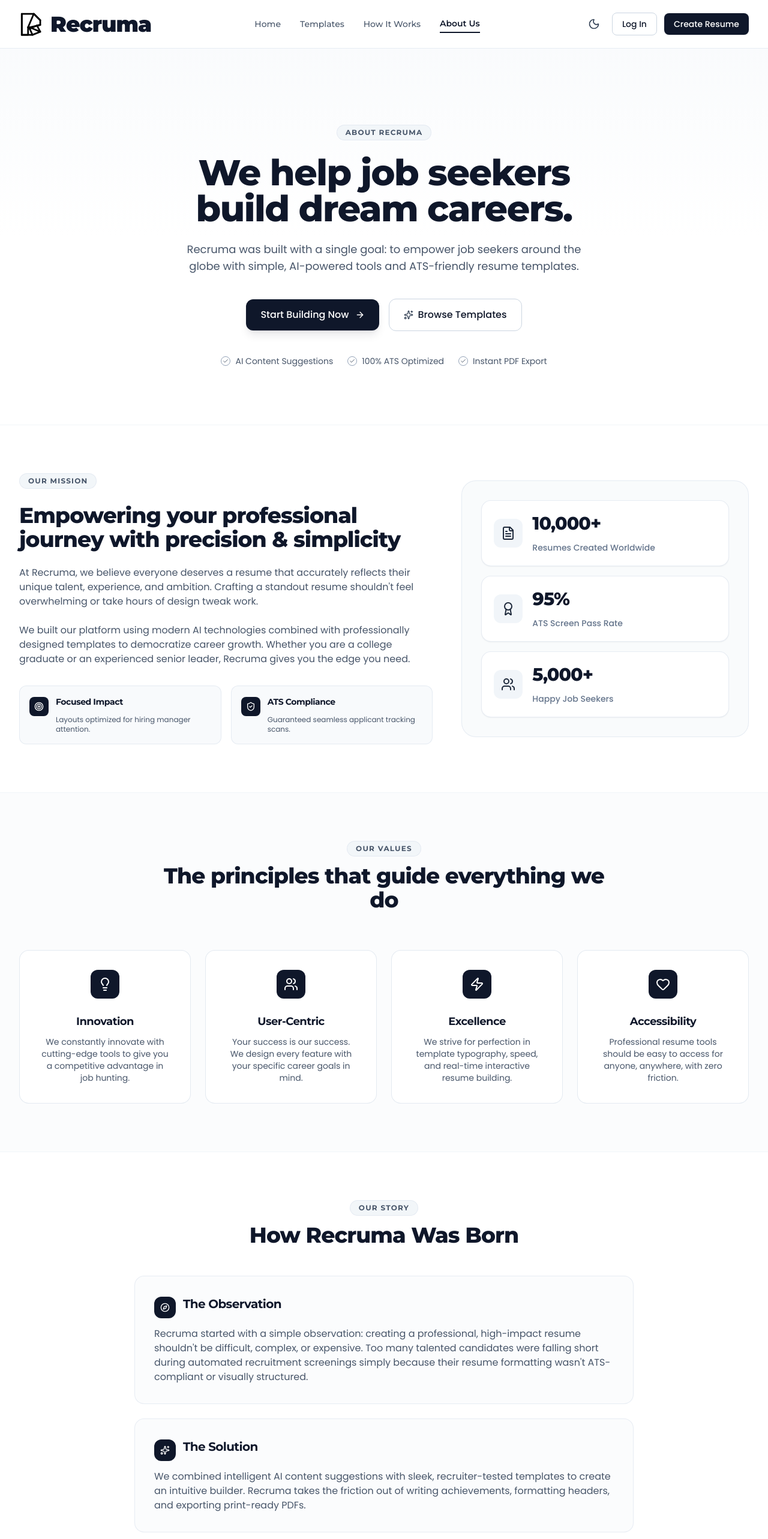
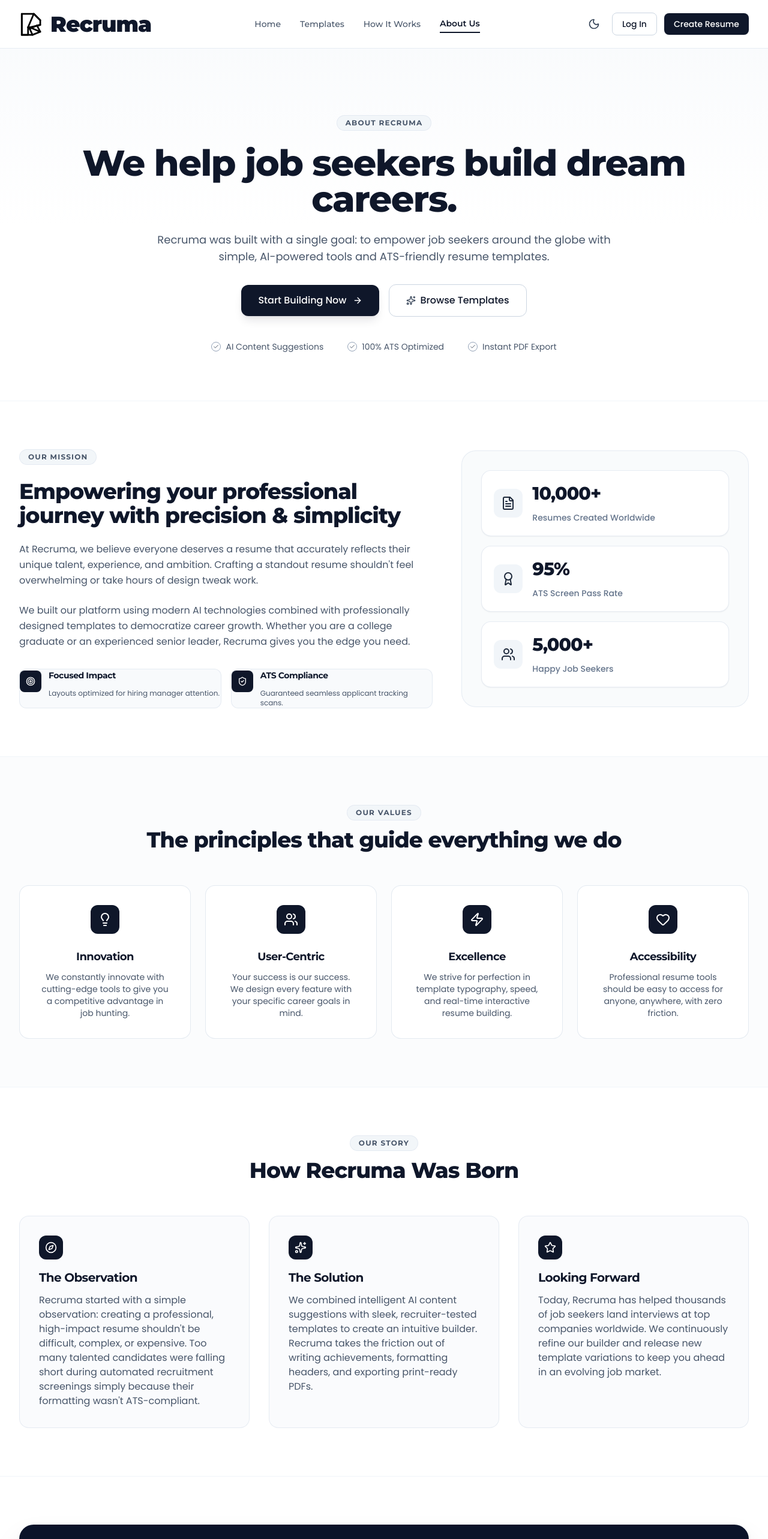
Before and after one commit to KhawajaIdrees/Recruma, a Next.js app: page /about in a window 1280 px wide. Shown: the top 2566 px of the page at 60% size. Built offline with nearby package versions, Linux system fonts and the light colour scheme.

Commit message:
blank space s=fixed on about us page

```diff
--- a/src/app/about/page.tsx
+++ b/src/app/about/page.tsx
@@ -29,10 +29,10 @@
         {/* ---------------------------------------------------- */}
         {/* HERO SECTION */}
         {/* ---------------------------------------------------- */}
-        <section className="relative pt-24 pb-16 sm:pt-32 sm:pb-24 overflow-hidden bg-gradient-to-b from-slate-50/80 via-white to-white border-b border-slate-100">
+        <section className="relative pt-20 pb-16 sm:pt-28 sm:pb-20 overflow-hidden bg-gradient-to-b from-slate-50/80 via-white to-white border-b border-slate-100">
 
           {/* Decorative background glow */}
-          <div className="absolute top-1/4 left-1/2 -translate-x-1/2 w-96 h-96 bg-blue-100/40 rounded-full blur-3xl -z-10 pointer-events-none" />
+          <div className="absolute top-1/4 left-1/2 -translate-x-1/2 w-[600px] h-[600px] bg-blue-100/40 rounded-full blur-3xl -z-10 pointer-events-none" />
 
           {/* Dotted Grid Pattern in Top Right */}
           <div className="absolute top-8 right-12 grid grid-cols-6 gap-2 opacity-20 -z-10 hidden sm:grid">
@@ -41,8 +41,8 @@
             ))}
           </div>
 
-          <div className="max-w-7xl mx-auto px-4 sm:px-6 lg:px-8">
-            <div className="text-center max-w-3xl mx-auto space-y-6">
+          <div className="w-full max-w-7xl mx-auto px-4 sm:px-6 lg:px-8">
+            <div className="text-center max-w-4xl lg:max-w-5xl mx-auto space-y-6">
 
               {/* Top Pill Badge */}
               <div className="inline-block bg-slate-100/90 border border-slate-200/80 px-3.5 py-1 rounded-full text-xs font-bold text-slate-600 uppercase tracking-widest font-montserrat">
@@ -51,20 +51,19 @@
 
               {/* Main Heading */}
               <h1 className="text-4xl sm:text-5xl lg:text-6xl font-extrabold text-slate-900 tracking-tight leading-[1.12] font-montserrat">
-                We help job seekers <br className="hidden sm:inline" />
-                build dream careers.
+                We help job seekers build dream careers.
               </h1>
 
               {/* Subtitle */}
-              <p className="text-slate-600 text-base sm:text-lg leading-relaxed font-poppins max-w-2xl mx-auto">
+              <p className="text-slate-600 text-base sm:text-lg leading-relaxed font-poppins max-w-3xl mx-auto">
                 Recruma was built with a single goal: to empower job seekers around the globe with simple, AI-powered tools and ATS-friendly resume templates.
               </p>
 
               {/* Action Buttons */}
-              <div className="flex flex-wrap items-center justify-center gap-4 pt-4">
+              <div className="flex flex-wrap items-center justify-center gap-4 pt-2">
                 <Link
                   href="/make"
-                  className="bg-[#0f172a] text-white px-6 py-3.5 rounded-xl font-medium text-sm sm:text-base inline-flex items-center gap-2.5 shadow-lg shadow-slate-900/10 hover:bg-slate-800 transition-all font-poppins group"
+                  className="bg-[#0f172a] text-white px-7 py-3.5 rounded-xl font-medium text-sm sm:text-base inline-flex items-center gap-2.5 shadow-lg shadow-slate-900/10 hover:bg-slate-800 transition-all font-poppins group"
                 >
                   <span>Start Building Now</span>
                   <ArrowRight className="w-4 h-4 group-hover:translate-x-1 transition-transform" />
@@ -72,7 +71,7 @@
 
                 <Link
                   href="/templates"
-                  className="bg-white text-slate-900 border border-slate-300 px-6 py-3.5 rounded-xl font-medium text-sm sm:text-base inline-flex items-center gap-2 hover:bg-slate-50 transition-all font-poppins"
+                  className="bg-white text-slate-900 border border-slate-300 px-7 py-3.5 rounded-xl font-medium text-sm sm:text-base inline-flex items-center gap-2 hover:bg-slate-50 transition-all font-poppins"
                 >
                   <Sparkles className="w-4 h-4 text-slate-700" />
                   <span>Browse Templates</span>
@@ -80,7 +79,7 @@
               </div>
 
               {/* Quick Highlight Feature Pills */}
-              <div className="flex flex-wrap items-center justify-center gap-6 pt-4 text-xs sm:text-sm text-slate-600 font-poppins">
+              <div className="flex flex-wrap items-center justify-center gap-6 sm:gap-10 pt-4 text-xs sm:text-sm text-slate-600 font-poppins">
                 <div className="flex items-center gap-2">
                   <span className="w-4 h-4 rounded-full border border-slate-400 flex items-center justify-center text-[10px] font-bold text-slate-700">
                     <Check className="w-2.5 h-2.5" />
@@ -110,31 +109,31 @@
         {/* ---------------------------------------------------- */}
         {/* OUR MISSION SECTION */}
         {/* ---------------------------------------------------- */}
-        <section className="py-20 bg-white border-b border-slate-100">
-          <div className="max-w-7xl mx-auto px-4 sm:px-6 lg:px-8">
-            <div className="grid md:grid-cols-12 gap-12 items-center">
+        <section className="py-16 sm:py-20 bg-white border-b border-slate-100">
+          <div className="w-full max-w-7xl mx-auto px-4 sm:px-6 lg:px-8">
+            <div className="grid lg:grid-cols-12 gap-8 lg:gap-12 items-center">
 
               {/* Left Details */}
-              <div className="md:col-span-7 space-y-6">
+              <div className="lg:col-span-7 space-y-6">
                 <div className="inline-block bg-slate-100/90 border border-slate-200/80 px-3.5 py-1 rounded-full text-xs font-bold text-slate-600 uppercase tracking-widest font-montserrat">
                   OUR MISSION
                 </div>
 
-                <h2 className="text-3xl sm:text-4xl font-extrabold text-slate-900 tracking-tight font-montserrat">
+                <h2 className="text-3xl sm:text-4xl font-extrabold text-slate-900 tracking-tight font-montserrat leading-tight">
                   Empowering your professional journey with precision & simplicity
                 </h2>
 
-                <p className="text-slate-600 text-sm sm:text-base leading-relaxed font-poppins">
+                <p className="text-slate-600 text-base leading-relaxed font-poppins">
                   At Recruma, we believe everyone deserves a resume that accurately reflects their unique talent, experience, and ambition. Crafting a standout resume shouldn&apos;t feel overwhelming or take hours of design tweak work.
                 </p>
 
-                <p className="text-slate-600 text-sm sm:text-base leading-relaxed font-poppins">
+                <p className="text-slate-600 text-base leading-relaxed font-poppins">
                   We built our platform using modern AI technologies combined with professionally designed templates to democratize career growth. Whether you are a college graduate or an experienced senior leader, Recruma gives you the edge you need.
                 </p>
 
                 <div className="grid grid-cols-1 sm:grid-cols-2 gap-4 pt-2">
-                  <div className="flex items-start space-x-3 bg-slate-50 p-4 rounded-xl border border-slate-200/80">
-                    <div className="w-8 h-8 bg-[#0f172a] rounded-lg flex items-center justify-center text-white shrink-0 mt-0.5">
+                  <div className="flex items-start space-x-3 bg-slate-50 p-4.5 rounded-xl border border-slate-200/80">
+                    <div className="w-9 h-9 bg-[#0f172a] rounded-lg flex items-center justify-center text-white shrink-0 mt-0.5">
                       <Target className="w-4 h-4 text-white" />
                     </div>
                     <div>
@@ -143,8 +142,8 @@
                     </div>
                   </div>
 
-                  <div className="flex items-start space-x-3 bg-slate-50 p-4 rounded-xl border border-slate-200/80">
-                    <div className="w-8 h-8 bg-[#0f172a] rounded-lg flex items-center justify-center text-white shrink-0 mt-0.5">
+                  <div className="flex items-start space-x-3 bg-slate-50 p-4.5 rounded-xl border border-slate-200/80">
+                    <div className="w-9 h-9 bg-[#0f172a] rounded-lg flex items-center justify-center text-white shrink-0 mt-0.5">
                       <ShieldCheck className="w-4 h-4 text-white" />
                     </div>
                     <div>
@@ -156,7 +155,7 @@
               </div>
 
               {/* Right Stat Cards */}
-              <div className="md:col-span-5 relative">
+              <div className="lg:col-span-5 relative">
                 <div className="bg-slate-50/80 rounded-3xl p-6 sm:p-8 border border-slate-200/80 shadow-xs space-y-4">
 
                   {/* Stat Card 1 */}
@@ -202,11 +201,11 @@
         {/* ---------------------------------------------------- */}
         {/* OUR CORE VALUES */}
         {/* ---------------------------------------------------- */}
-        <section className="py-20 bg-slate-50/50 border-b border-slate-100">
-          <div className="max-w-7xl mx-auto px-4 sm:px-6 lg:px-8">
+        <section className="py-16 sm:py-20 bg-slate-50/50 border-b border-slate-100">
+          <div className="w-full max-w-7xl mx-auto px-4 sm:px-6 lg:px-8">
 
             {/* Header */}
-            <div className="text-center max-w-3xl mx-auto mb-16">
+            <div className="text-center max-w-4xl mx-auto mb-14">
               <div className="inline-block bg-slate-100/90 border border-slate-200/80 px-3.5 py-1 rounded-full text-xs font-bold text-slate-600 uppercase tracking-widest font-montserrat mb-3">
                 OUR VALUES
               </div>
@@ -278,11 +277,11 @@
         {/* ---------------------------------------------------- */}
         {/* OUR STORY SECTION */}
         {/* ---------------------------------------------------- */}
-        <section className="py-20 bg-white border-b border-slate-100">
-          <div className="max-w-4xl mx-auto px-4 sm:px-6 lg:px-8">
+        <section className="py-16 sm:py-20 bg-white border-b border-slate-100">
+          <div className="w-full max-w-7xl mx-auto px-4 sm:px-6 lg:px-8">
 
             {/* Header */}
-            <div className="text-center max-w-3xl mx-auto mb-12">
+            <div className="text-center max-w-4xl mx-auto mb-14">
               <div className="inline-block bg-slate-100/90 border border-slate-200/80 px-3.5 py-1 rounded-full text-xs font-bold text-slate-600 uppercase tracking-widest font-montserrat mb-3">
                 OUR STORY
               </div>
@@ -291,49 +290,49 @@
               </h2>
             </div>
 
-            {/* Structured Story Cards */}
-            <div className="space-y-6">
+            {/* 3 Story Cards Grid (Fills full width smoothly across screen) */}
+            <div className="grid grid-cols-1 md:grid-cols-3 gap-6 lg:gap-8">
 
-              <div className="bg-slate-50/60 rounded-2xl border border-slate-200/80 p-6 sm:p-8 shadow-xs">
-                <div className="flex items-center gap-3 mb-3">
-                  <div className="w-9 h-9 rounded-xl bg-[#0f172a] flex items-center justify-center text-white shrink-0">
-                    <Compass className="w-4 h-4 text-white" />
+              <div className="bg-slate-50/70 rounded-2xl border border-slate-200/80 p-6 sm:p-8 shadow-xs flex flex-col justify-between hover:shadow-md transition-shadow">
+                <div>
+                  <div className="w-10 h-10 rounded-xl bg-[#0f172a] flex items-center justify-center text-white mb-4 shrink-0">
+                    <Compass className="w-5 h-5 text-white" />
                   </div>
-                  <h3 className="text-lg sm:text-xl font-bold text-slate-900 font-montserrat">
+                  <h3 className="text-lg sm:text-xl font-bold text-slate-900 font-montserrat mb-3">
                     The Observation
                   </h3>
+                  <p className="text-slate-600 text-sm sm:text-base leading-relaxed font-poppins">
+                    Recruma started with a simple observation: creating a professional, high-impact resume shouldn&apos;t be difficult, complex, or expensive. Too many talented candidates were falling short during automated recruitment screenings simply because their formatting wasn&apos;t ATS-compliant.
+                  </p>
                 </div>
-                <p className="text-slate-600 text-sm sm:text-base leading-relaxed font-poppins">
-                  Recruma started with a simple observation: creating a professional, high-impact resume shouldn&apos;t be difficult, complex, or expensive. Too many talented candidates were falling short during automated recruitment screenings simply because their resume formatting wasn&apos;t ATS-compliant or visually structured.
-                </p>
               </div>
 
-              <div className="bg-slate-50/60 rounded-2xl border border-slate-200/80 p-6 sm:p-8 shadow-xs">
-                <div className="flex items-center gap-3 mb-3">
-                  <div className="w-9 h-9 rounded-xl bg-[#0f172a] flex items-center justify-center text-white shrink-0">
-                    <Sparkles className="w-4 h-4 text-white" />
+              <div className="bg-slate-50/70 rounded-2xl border border-slate-200/80 p-6 sm:p-8 shadow-xs flex flex-col justify-between hover:shadow-md transition-shadow">
+                <div>
+                  <div className="w-10 h-10 rounded-xl bg-[#0f172a] flex items-center justify-center text-white mb-4 shrink-0">
+                    <Sparkles className="w-5 h-5 text-white" />
                   </div>
-                  <h3 className="text-lg sm:text-xl font-bold text-slate-900 font-montserrat">
+                  <h3 className="text-lg sm:text-xl font-bold text-slate-900 font-montserrat mb-3">
                     The Solution
                   </h3>
+                  <p className="text-slate-600 text-sm sm:text-base leading-relaxed font-poppins">
+                    We combined intelligent AI content suggestions with sleek, recruiter-tested templates to create an intuitive builder. Recruma takes the friction out of writing achievements, formatting headers, and exporting print-ready PDFs.
+                  </p>
                 </div>
-                <p className="text-slate-600 text-sm sm:text-base leading-relaxed font-poppins">
-                  We combined intelligent AI content suggestions with sleek, recruiter-tested templates to create an intuitive builder. Recruma takes the friction out of writing achievements, formatting headers, and exporting print-ready PDFs.
-                </p>
               </div>
 
-              <div className="bg-slate-50/60 rounded-2xl border border-slate-200/80 p-6 sm:p-8 shadow-xs">
-                <div className="flex items-center gap-3 mb-3">
-                  <div className="w-9 h-9 rounded-xl bg-[#0f172a] flex items-center justify-center text-white shrink-0">
-                    <Star className="w-4 h-4 text-white" />
+              <div className="bg-slate-50/70 rounded-2xl border border-slate-200/80 p-6 sm:p-8 shadow-xs flex flex-col justify-between hover:shadow-md transition-shadow">
+                <div>
+                  <div className="w-10 h-10 rounded-xl bg-[#0f172a] flex items-center justify-center text-white mb-4 shrink-0">
+                    <Star className="w-5 h-5 text-white" />
                   </div>
-                  <h3 className="text-lg sm:text-xl font-bold text-slate-900 font-montserrat">
+                  <h3 className="text-lg sm:text-xl font-bold text-slate-900 font-montserrat mb-3">
                     Looking Forward
                   </h3>
+                  <p className="text-slate-600 text-sm sm:text-base leading-relaxed font-poppins">
+                    Today, Recruma has helped thousands of job seekers land interviews at top companies worldwide. We continuously refine our builder and release new template variations to keep you ahead in an evolving job market.
+                  </p>
                 </div>
-                <p className="text-slate-600 text-sm sm:text-base leading-relaxed font-poppins">
-                  Today, Recruma has helped thousands of job seekers land interviews at top companies worldwide. We continuously refine our builder and release new template variations to keep you ahead in an evolving job market.
-                </p>
               </div>
 
             </div>
@@ -344,8 +343,8 @@
         {/* ---------------------------------------------------- */}
         {/* CTA BANNER SECTION */}
         {/* ---------------------------------------------------- */}
-        <section className="py-16 bg-white">
-          <div className="max-w-7xl mx-auto px-4 sm:px-6 lg:px-8">
+        <section className="py-16 sm:py-20 bg-white">
+          <div className="w-full max-w-7xl mx-auto px-4 sm:px-6 lg:px-8">
             <div className="bg-[#0b1329] rounded-3xl p-8 sm:p-12 text-white flex flex-col lg:flex-row items-center justify-between gap-8 shadow-2xl relative overflow-hidden">
 
               {/* Left Graphic Icon */}
```
